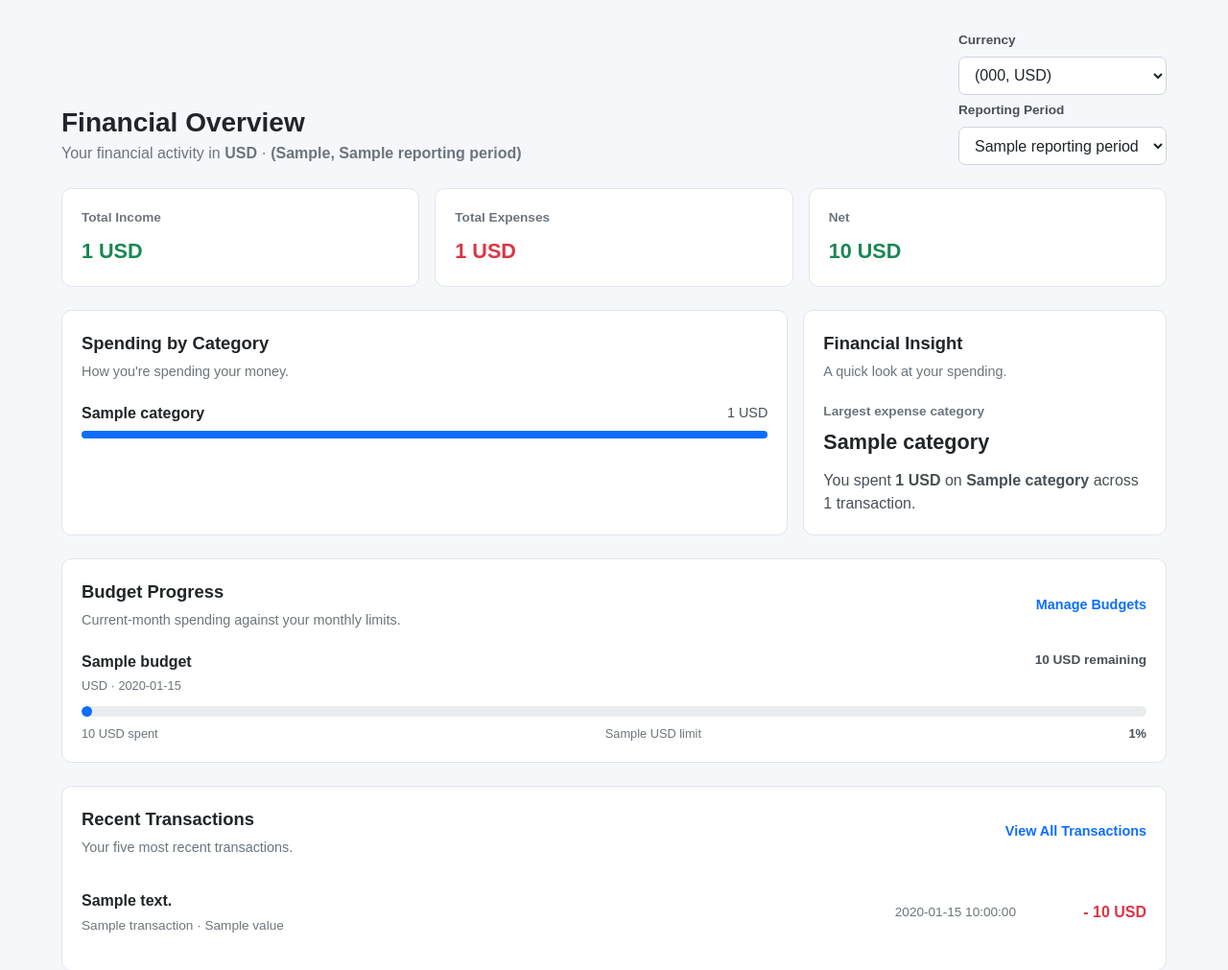
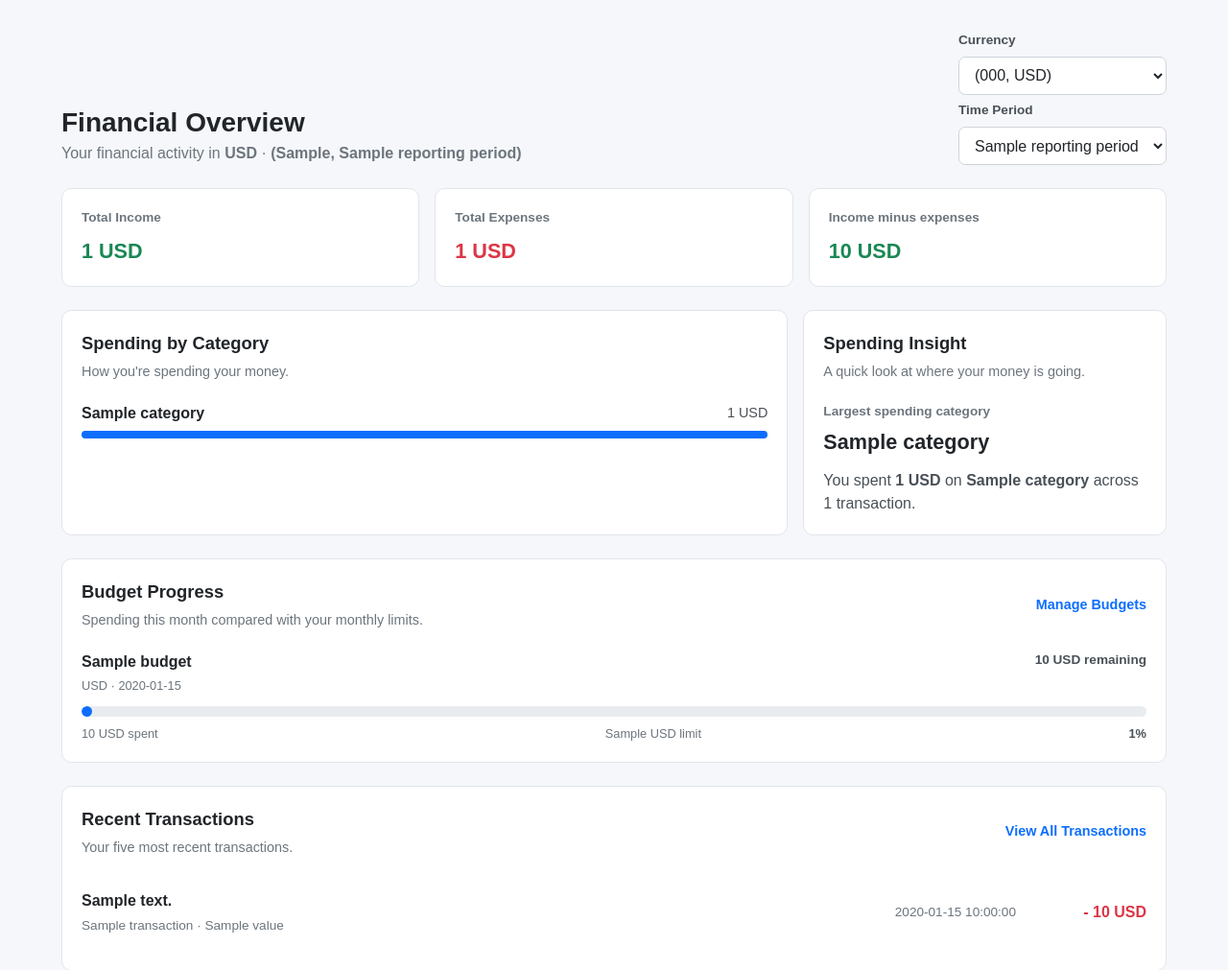
Before and after one commit to jubbyshonhayi/personal_finance_manager, a Flask app: template templates/dashboard/dashboard.html in a window 1280 px wide. Shown: the part 56-1067 px from the top of the page at 96% size. Run offline with Flask 3, Linux system fonts and the light colour scheme; the template is opened without the code that fills it: most values are stand-ins (such as "Sample title", 1, 10 or a date in 2020); some libraries are stand-ins or nearby versions.

Commit message:
Improve interface wording and actions

```diff
--- a/templates/dashboard/dashboard.html
+++ b/templates/dashboard/dashboard.html
@@ -59,7 +59,7 @@
                 </select>
 
                 <label for="period">
-                    Reporting Period
+                    Time Period
                 </label>
 
                 <select
@@ -111,7 +111,7 @@
 
             <div class="summary-card">
                 <div class="card-label">
-                    Net
+                    Income minus expenses
                 </div>
 
                 <div
@@ -201,10 +201,10 @@
 
                 <div class="section-heading">
                     <div>
-                        <h2>Financial Insight</h2>
+                        <h2>Spending Insight</h2>
 
                         <p>
-                            A quick look at your spending.
+                            A quick look at where your money is going.
                         </p>
                     </div>
                 </div>
@@ -217,7 +217,7 @@
                     <div class="insight">
 
                         <div class="insight-label">
-                            Largest expense category
+                            Largest spending category
                         </div>
 
                         <div class="insight-value">
@@ -245,7 +245,7 @@
 
                     <div class="empty-state">
                         Add some expense transactions to see
-                        financial insights here.
+                        your spending insight here.
                     </div>
 
                 {% endif %}
@@ -268,7 +268,7 @@
                         <h2>Budget Progress</h2>
 
                         <p>
-                            Current-month spending against your monthly limits.
+                            Spending this month compared with your monthly limits.
                         </p>
                     </div>
 
```
